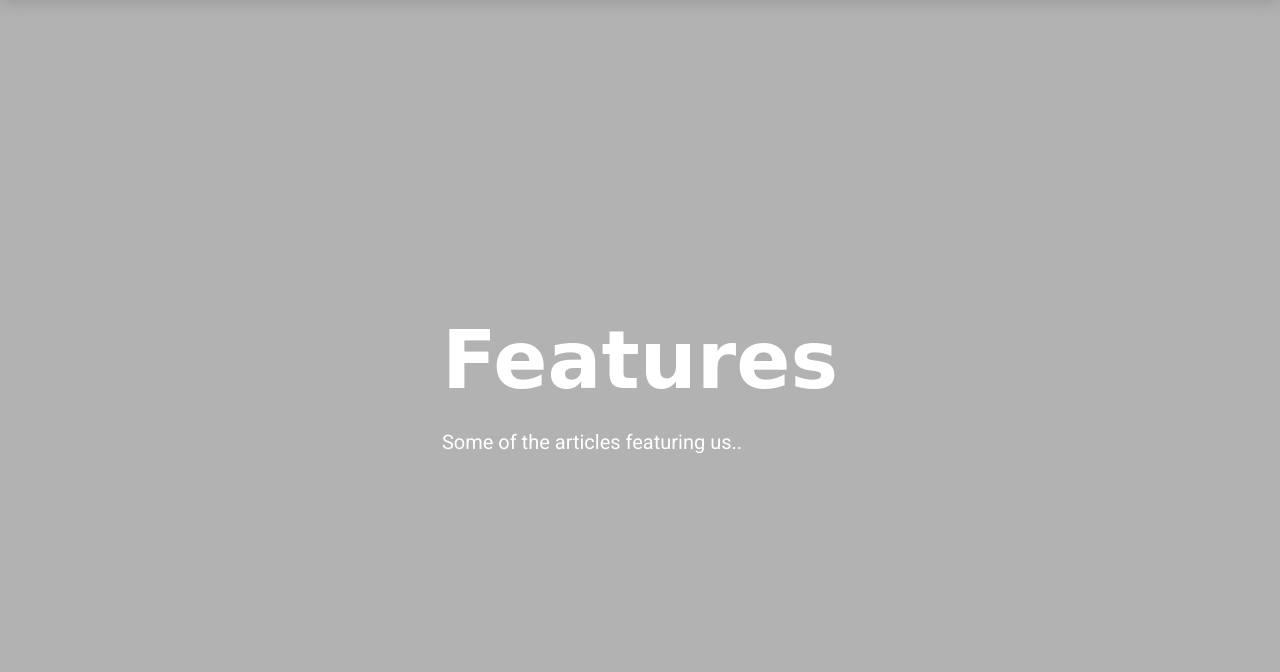
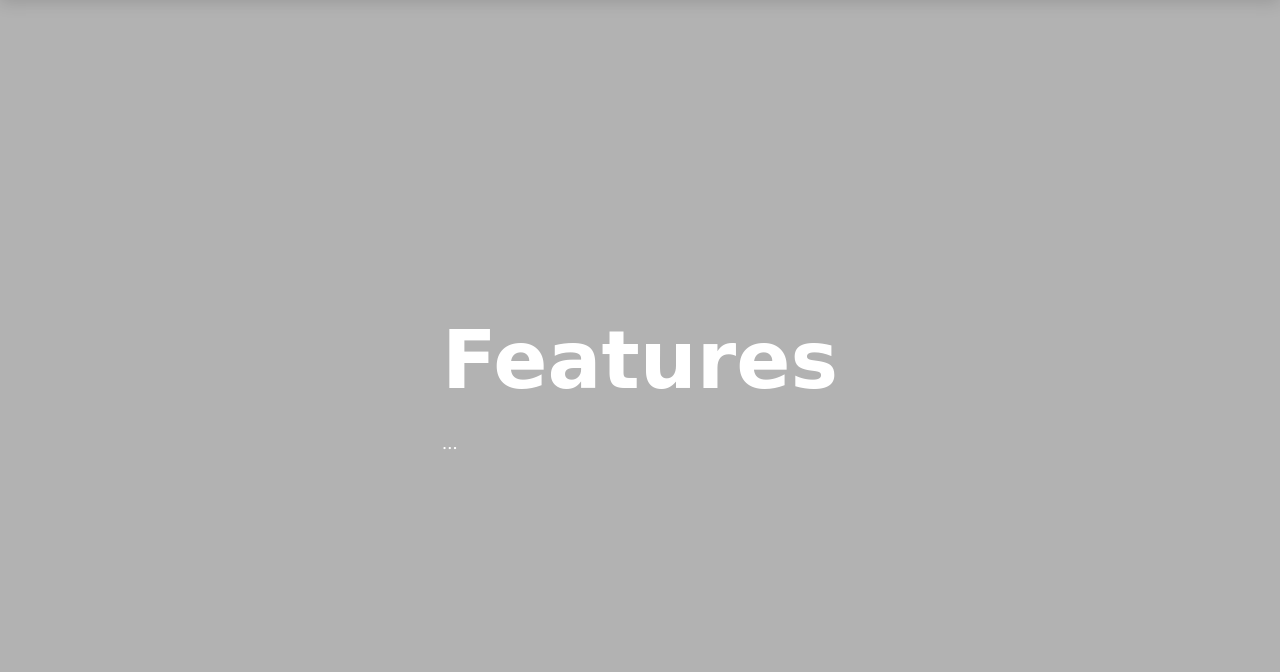
Before and after one commit to Samaira-python/GFG, a plain HTML site: page features.html in a window 1280 px wide. Shown: the part 128-800 px from the top of the page. Drawn offline with Linux system fonts and the light colour scheme; files whose address does not match are found by name; a web font is replaced by a local one.

Commit message:
Update features.html

```diff
--- a/features.html
+++ b/features.html
@@ -87,7 +87,7 @@
 
       <div class="box-92819">
         <h1 class="text-white mb-3">Features</h1>
-        <p class="lead text-white">  Some of the articles featuring us..</p>
+        <p class="lead text-white"> ... </p>
       </div>
 
 
```
